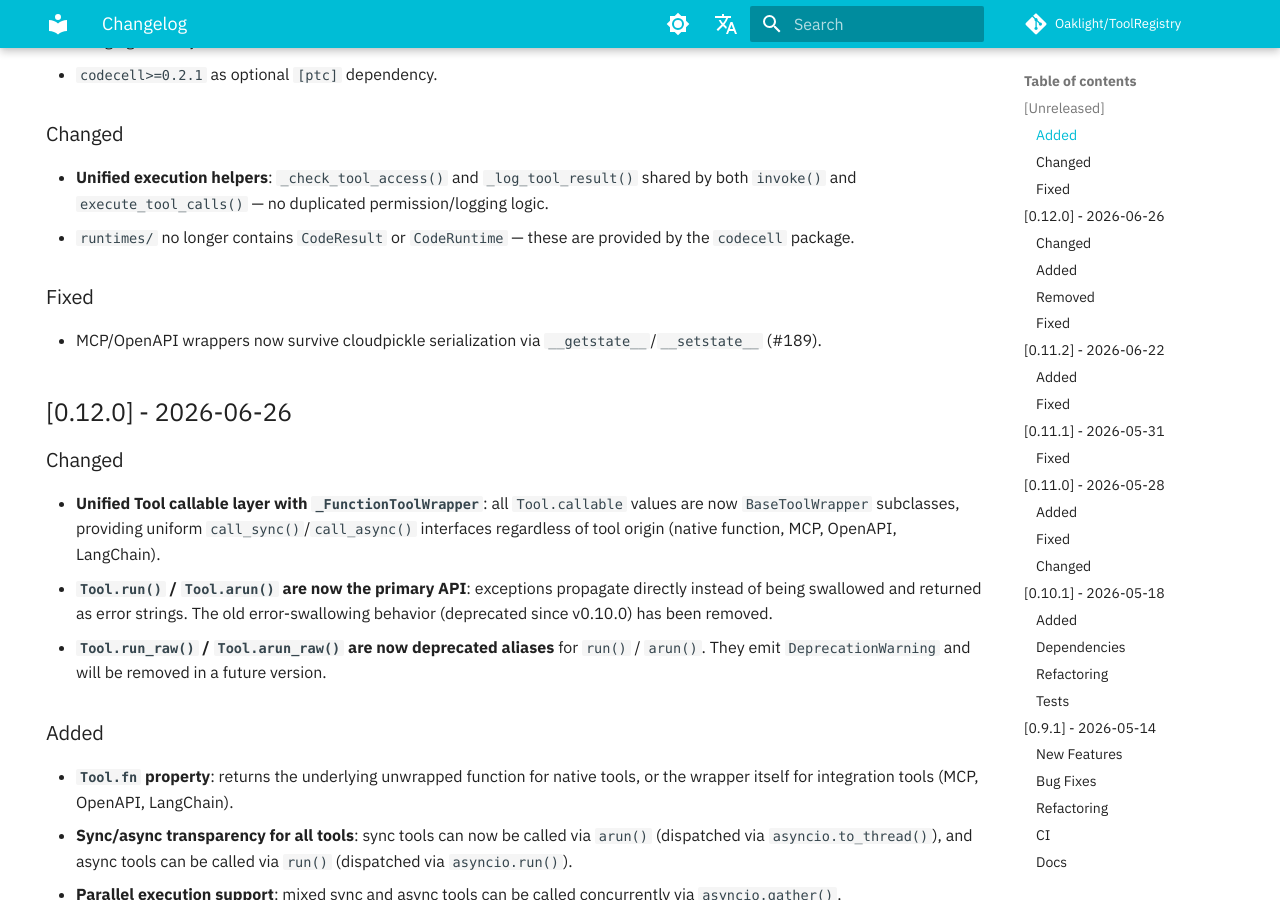
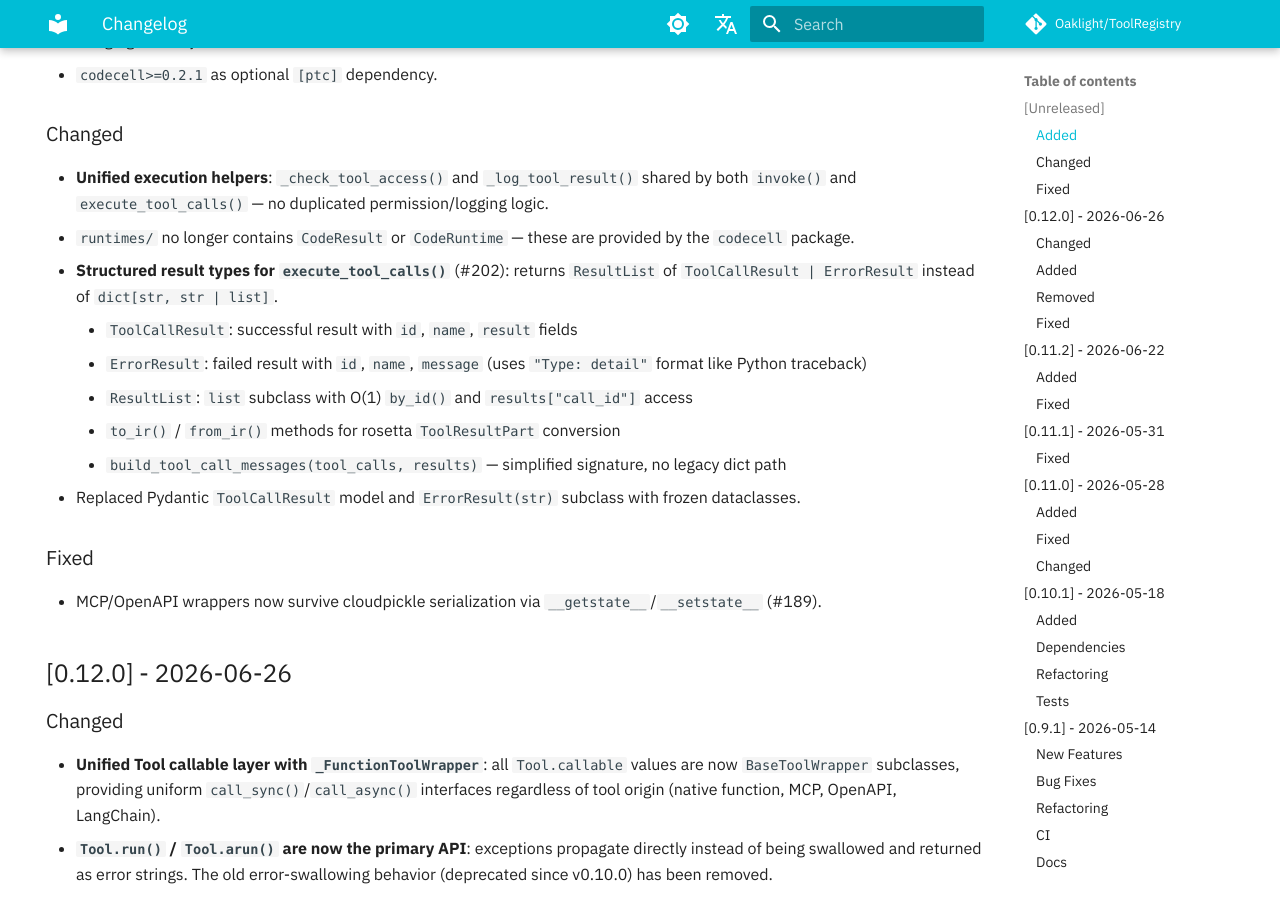
Before and after one commit to Oaklight/ToolRegistry, an MkDocs documentation site: the page built from docs/changelog.md, in a window 1280 px wide and 900 px high, scrolled down 893 px. Built offline with MkDocs 1.6.1 and Material for MkDocs 9.7.7, drawn with Linux system fonts in a browser that asks for light colours; some web fonts are replaced; comment, search, counter and statistics services are not loaded.

Commit message:
docs: add execute_tool_calls structured result types to changelog (#202)

```diff
--- a/docs/changelog.md
+++ b/docs/changelog.md
@@ -35,6 +35,13 @@ The format is based on [Keep a Changelog](https://keepachangelog.com/en/1.1.0/),
 
 - **Unified execution helpers**: `_check_tool_access()` and `_log_tool_result()` shared by both `invoke()` and `execute_tool_calls()` — no duplicated permission/logging logic.
 - `runtimes/` no longer contains `CodeResult` or `CodeRuntime` — these are provided by the `codecell` package.
+- **Structured result types for `execute_tool_calls()`** (#202): returns `ResultList` of `ToolCallResult | ErrorResult` instead of `dict[str, str | list]`.
+    - `ToolCallResult`: successful result with `id`, `name`, `result` fields
+    - `ErrorResult`: failed result with `id`, `name`, `message` (uses `"Type: detail"` format like Python traceback)
+    - `ResultList`: `list` subclass with O(1) `by_id()` and `results["call_id"]` access
+    - `to_ir()` / `from_ir()` methods for rosetta `ToolResultPart` conversion
+    - `build_tool_call_messages(tool_calls, results)` — simplified signature, no legacy dict path
+- Replaced Pydantic `ToolCallResult` model and `ErrorResult(str)` subclass with frozen dataclasses.
 
 ### Fixed
 
```
